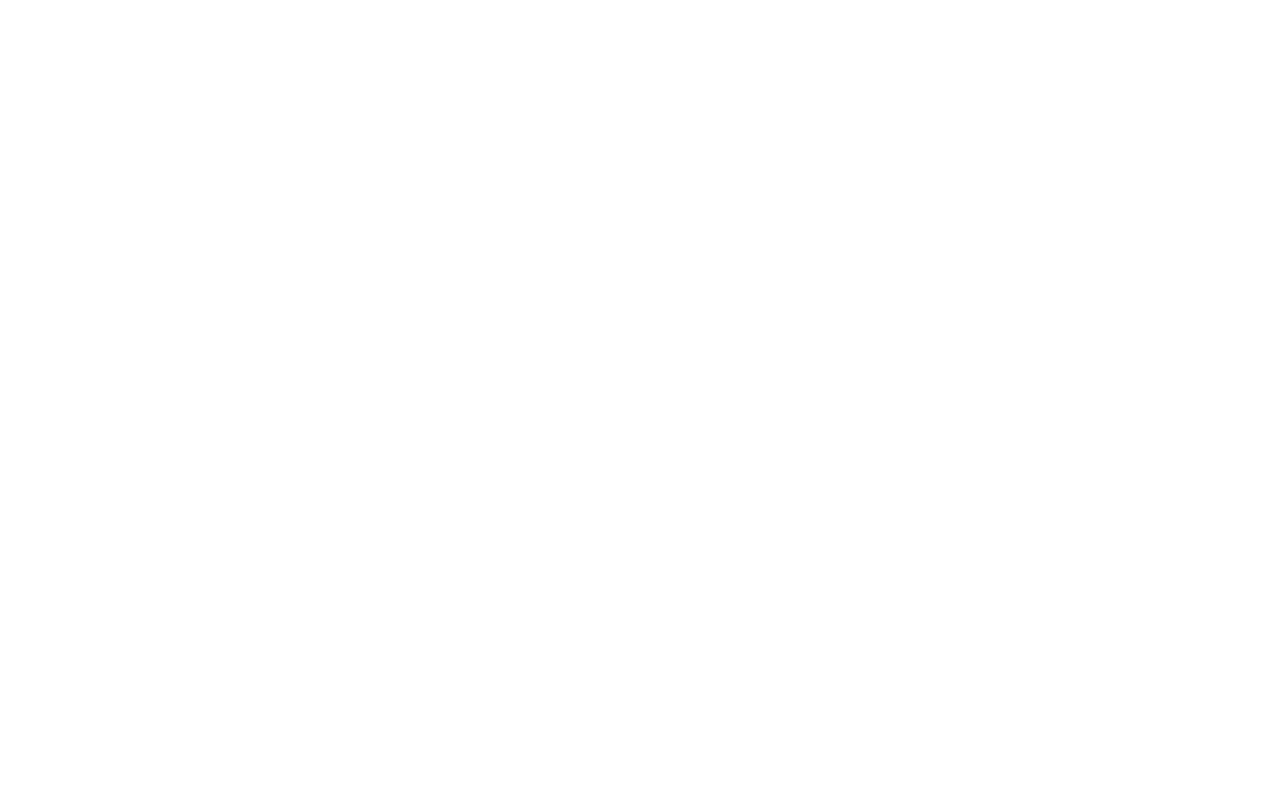
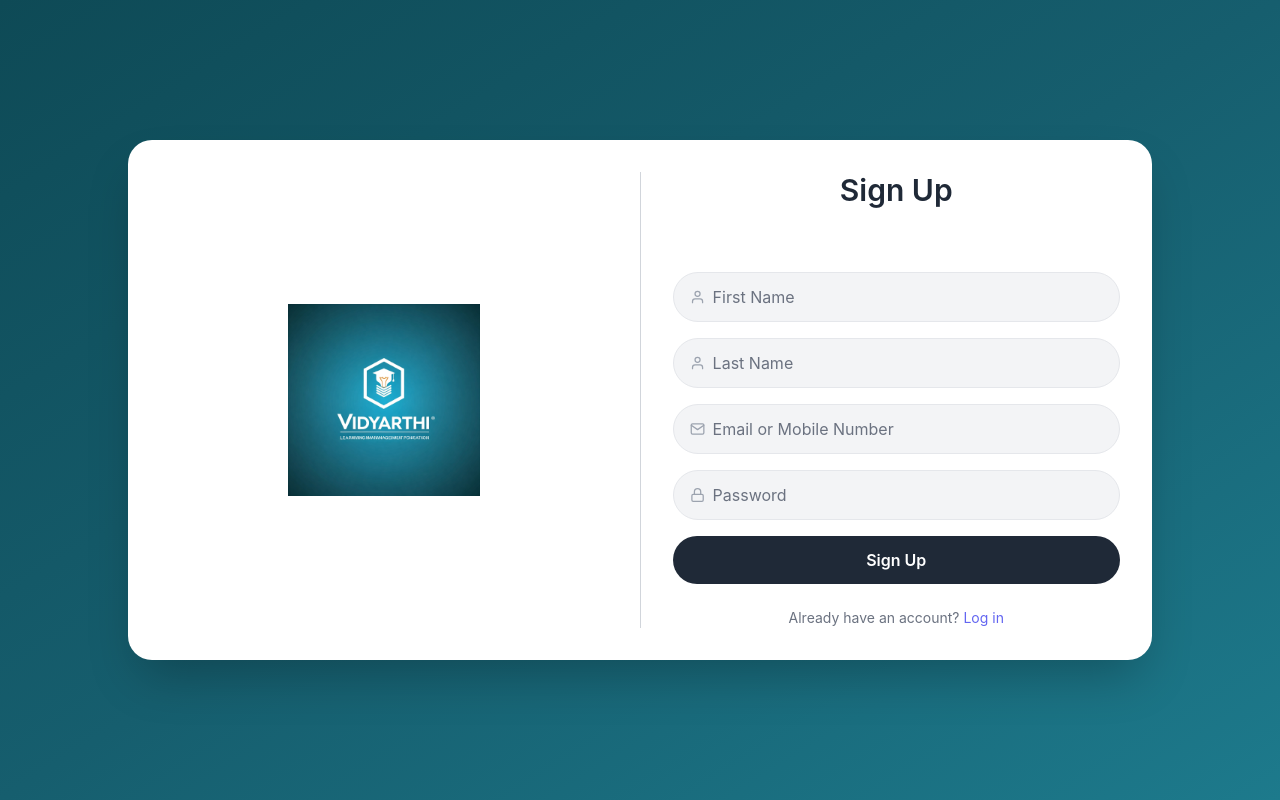
Before and after one commit to ichinmayk/vidyarthi, a React (Create React App) app: page /signup in a window 1280 px wide. Before the commit this address had no page. Built offline with nearby package versions, Linux system fonts and the light colour scheme.

Commit message:
Refactored code and added signup page

```diff
--- a/src/App.js
+++ b/src/App.js
@@ -2,6 +2,7 @@
 import React from 'react';
 import { BrowserRouter as Router, Route, Routes, Navigate } from 'react-router-dom';
 import Login from './pages/Login';
+import SignUp from './pages/SignUp';
 
 function App() {
     return (
@@ -9,6 +10,7 @@
             <Routes>
                 <Route path="/" element={<Navigate to="/login" replace />} />
                 <Route path="/login" element={<Login />} />
+                <Route path="/signup" element={<SignUp />} />
             </Routes>
         </Router>
     );
--- /dev/null
+++ b/src/components/FormHeader.js
@@ -0,0 +1,7 @@
+import React from 'react';
+
+function FormHeader({ title }) {
+  return <h2 className="text-3xl font-semibold text-center text-gray-800">{title}</h2>;
+}
+
+export default FormHeader;
--- /dev/null
+++ b/src/components/FormWrapper.js
@@ -0,0 +1,26 @@
+import React from 'react';
+import brandLogo from '../assets/logos/vidyarthi_logo.jpg';
+
+function FormWrapper({ children }) {
+  return (
+    <div className="min-h-screen flex items-center justify-center bg-gradient-to-br from-[#0E4A56] via-[#165E6E] to-[#1D7A8C] backdrop-blur-lg px-4">
+      <div className="bg-white w-full max-w-5xl p-6 lg:p-8 rounded-3xl shadow-2xl grid md:grid-cols-[1fr_auto_1fr] gap-8 items-center">
+
+        {/* Left Column: Logo Section on Desktop */}
+        <div className="flex items-center justify-center">
+          <img src={brandLogo} alt="Vidyarthi Logo" className="h-48 w-auto" />
+        </div>
+
+        {/* Vertical Divider Line */}
+        <div className="hidden md:block h-full w-px bg-gray-300"></div>
+
+        {/* Right Column: Content Section */}
+        <div className="flex flex-col items-center space-y-6 w-full">
+          {children}
+        </div>
+      </div>
+    </div>
+  );
+}
+
+export default FormWrapper;
--- /dev/null
+++ b/src/components/InputField.js
@@ -0,0 +1,20 @@
+
+import React from 'react';
+
+function InputField({ icon: Icon, type, value, onChange, placeholder }) {
+  return (
+    <div className="relative flex items-center border rounded-full bg-gray-100 px-4 py-3">
+      <Icon className="text-gray-400 mr-2" />
+      <input
+        type={type}
+        value={value}
+        onChange={onChange}
+        className="bg-transparent w-full focus:outline-none placeholder-gray-500 text-gray-800"
+        placeholder={placeholder}
+        required
+      />
+    </div>
+  );
+}
+
+export default InputField;
--- a/src/locales/en/translation.json
+++ b/src/locales/en/translation.json
@@ -6,5 +6,15 @@
       "loginButton": "Log In",
       "signUpPrompt": "Don’t have an account?",
       "signUpLink": "Sign up"
-    }
+    },
+    "signup": {
+        "title": "Sign Up",
+        "firstNameLabel": "First Name",
+        "lastNameLabel": "Last Name",
+        "emailOrPhoneLabel": "Email or Mobile Number",
+        "passwordLabel": "Password",
+        "signUpButton": "Sign Up",
+        "loginPrompt": "Already have an account?",
+        "loginLink": "Log in"
+      }
   }
--- a/src/pages/Login.js
+++ b/src/pages/Login.js
@@ -1,25 +1,23 @@
 // src/pages/Login.js
 import React, { useState } from 'react';
-import brandLogo from '../assets/logos/vidyarthi_logo.jpg';
 import { useTranslation } from 'react-i18next';
 import { FiMail, FiLock } from 'react-icons/fi';
+import FormWrapper from '../components/FormWrapper';
+import FormHeader from '../components/FormHeader';
+import InputField from '../components/InputField';
 
 function Login() {
   const { t } = useTranslation();
-
-  // State to handle input values and errors
   const [emailOrPhone, setEmailOrPhone] = useState('');
   const [password, setPassword] = useState('');
   const [error, setError] = useState('');
 
-  // Validation function for email or phone
   const validateEmailOrPhone = (value) => {
     const emailPattern = /^[^\s@]+@[^\s@]+\.[^\s@]+$/;
     const phonePattern = /^[0-9]{10}$/;
     return emailPattern.test(value) || phonePattern.test(value);
   };
 
-  // Handle form submission
   const handleSubmit = (e) => {
     e.preventDefault();
     if (!validateEmailOrPhone(emailOrPhone)) {
@@ -31,61 +29,28 @@
       return;
     }
     setError('');
-    // Proceed with form submission logic here
     console.log('Form submitted successfully');
   };
 
   return (
-    <div className="min-h-screen flex items-center justify-center bg-gradient-to-br from-[#0E4A56] via-[#165E6E] to-[#1D7A8C] backdrop-blur-lg px-4">
-      <div className="bg-white w-full max-w-5xl p-6 lg:p-8 rounded-3xl shadow-2xl grid md:grid-cols-[1fr_auto_1fr] gap-8 items-center">
-
-        {/* Left Column: Logo Section on Desktop */}
-        <div className="flex items-center justify-center">
-          <img src={brandLogo} alt="Vidyarthi Logo" className="h-48 w-auto" />
-        </div>
-
-        {/* Vertical Divider Line */}
-        <div className="hidden md:block h-full w-px bg-gray-300"></div>
-
-        {/* Right Column: Form Section */}
-        <div className="flex flex-col items-center space-y-6 w-full">
-          <h2 className="text-3xl font-semibold text-center text-gray-800">{t('login.title')}</h2>
-
+    <FormWrapper>
+      <FormHeader title={t('login.title')} />
       <form className="w-full space-y-4" onSubmit={handleSubmit}>
-            {/* Reserved space for error message to avoid flicker */}
-            <div className="h-6">
-              {error && <p className="text-red-500 text-sm text-center">{error}</p>}
-            </div>
-
-            {/* Email or Phone Input */}
-            <div className="relative flex items-center border rounded-full bg-gray-100 px-4 py-3">
-              <FiMail className="text-gray-400 mr-2" />
-              <input
+        <div className="h-6">{error && <p className="text-red-500 text-sm text-center">{error}</p>}</div>
+        <InputField
+          icon={FiMail}
           type="text"
-                id="emailOrPhone"
           value={emailOrPhone}
           onChange={(e) => setEmailOrPhone(e.target.value)}
-                className="bg-transparent w-full focus:outline-none placeholder-gray-500 text-gray-800"
           placeholder={t('login.emailOrPhoneLabel')}
-                required
         />
-            </div>
-
-            {/* Password Input */}
-            <div className="relative flex items-center border rounded-full bg-gray-100 px-4 py-3">
-              <FiLock className="text-gray-400 mr-2" />
-              <input
+        <InputField
+          icon={FiLock}
           type="password"
-                id="password"
           value={password}
           onChange={(e) => setPassword(e.target.value)}
-                className="bg-transparent w-full focus:outline-none placeholder-gray-500 text-gray-800"
           placeholder={t('login.passwordLabel')}
-                required
         />
-            </div>
-
-            {/* Login Button */}
         <button
           type="submit"
           className="w-full py-3 bg-gray-800 text-white font-semibold rounded-full hover:bg-gray-900 transition duration-200"
@@ -93,14 +58,10 @@
           {t('login.loginButton')}
         </button>
       </form>
-
-          {/* Footer Text */}
       <p className="text-sm text-center text-gray-500">
-            {t('login.signUpPrompt')} <a href="/register" className="text-indigo-500 hover:underline">{t('login.signUpLink')}</a>
+        {t('login.signUpPrompt')} <a href="/signup" className="text-indigo-500 hover:underline">{t('login.signUpLink')}</a>
       </p>
-        </div>
-      </div>
-    </div>
+    </FormWrapper>
   );
 }
 
--- /dev/null
+++ b/src/pages/SignUp.js
@@ -0,0 +1,113 @@
+// src/pages/SignUp.js
+import React, { useState } from 'react';
+import { useTranslation } from 'react-i18next';
+import { FiMail, FiLock, FiUser } from 'react-icons/fi';
+import FormWrapper from '../components/FormWrapper';
+import FormHeader from '../components/FormHeader';
+import InputField from '../components/InputField';
+import { Link } from 'react-router-dom';
+
+function SignUp() {
+  const { t } = useTranslation();
+
+  // State to handle input values and errors
+  const [firstName, setFirstName] = useState('');
+  const [lastName, setLastName] = useState('');
+  const [emailOrPhone, setEmailOrPhone] = useState('');
+  const [password, setPassword] = useState('');
+  const [error, setError] = useState('');
+
+  // Validation function for email or phone
+  const validateEmailOrPhone = (value) => {
+    const emailPattern = /^[^\s@]+@[^\s@]+\.[^\s@]+$/;
+    const phonePattern = /^[0-9]{10}$/;
+    return emailPattern.test(value) || phonePattern.test(value);
+  };
+
+  // Handle form submission
+  const handleSubmit = (e) => {
+    e.preventDefault();
+    if (!firstName || !lastName) {
+      setError('Please enter your first and last name.');
+      return;
+    }
+    if (!validateEmailOrPhone(emailOrPhone)) {
+      setError('Please enter a valid email address or a 10-digit phone number.');
+      return;
+    }
+    if (password.length < 6) {
+      setError('Password should be at least 6 characters long.');
+      return;
+    }
+    setError('');
+    // Proceed with form submission logic here
+    console.log('Sign up form submitted successfully');
+  };
+
+  return (
+    <FormWrapper>
+      <FormHeader title={t('signup.title')} />
+
+      <form className="w-full space-y-4" onSubmit={handleSubmit}>
+        {/* Reserved space for error message to avoid flicker */}
+        <div className="h-6">
+          {error && <p className="text-red-500 text-sm text-center">{error}</p>}
+        </div>
+
+        {/* First Name Input */}
+        <InputField
+          icon={FiUser}
+          type="text"
+          value={firstName}
+          onChange={(e) => setFirstName(e.target.value)}
+          placeholder={t('signup.firstNameLabel')}
+        />
+
+        {/* Last Name Input */}
+        <InputField
+          icon={FiUser}
+          type="text"
+          value={lastName}
+          onChange={(e) => setLastName(e.target.value)}
+          placeholder={t('signup.lastNameLabel')}
+        />
+
+        {/* Email or Phone Input */}
+        <InputField
+          icon={FiMail}
+          type="text"
+          value={emailOrPhone}
+          onChange={(e) => setEmailOrPhone(e.target.value)}
+          placeholder={t('signup.emailOrPhoneLabel')}
+        />
+
+        {/* Password Input */}
+        <InputField
+          icon={FiLock}
+          type="password"
+          value={password}
+          onChange={(e) => setPassword(e.target.value)}
+          placeholder={t('signup.passwordLabel')}
+        />
+
+        {/* Sign Up Button */}
+        <button
+          type="submit"
+          className="w-full py-3 bg-gray-800 text-white font-semibold rounded-full hover:bg-gray-900 transition duration-200"
+        >
+          {t('signup.signUpButton')}
+        </button>
+      </form>
+
+      {/* Footer Text */}
+      <p className="text-sm text-center text-gray-500">
+        {t('signup.loginPrompt')}{' '}
+        <Link to="/login" className="text-indigo-500 hover:underline">
+          {t('signup.loginLink')}
+        </Link>
+      </p>
+    </FormWrapper>
+  );
+}
+
+export default SignUp;
```
Lines whose indentation alone changed are shown as unchanged.
